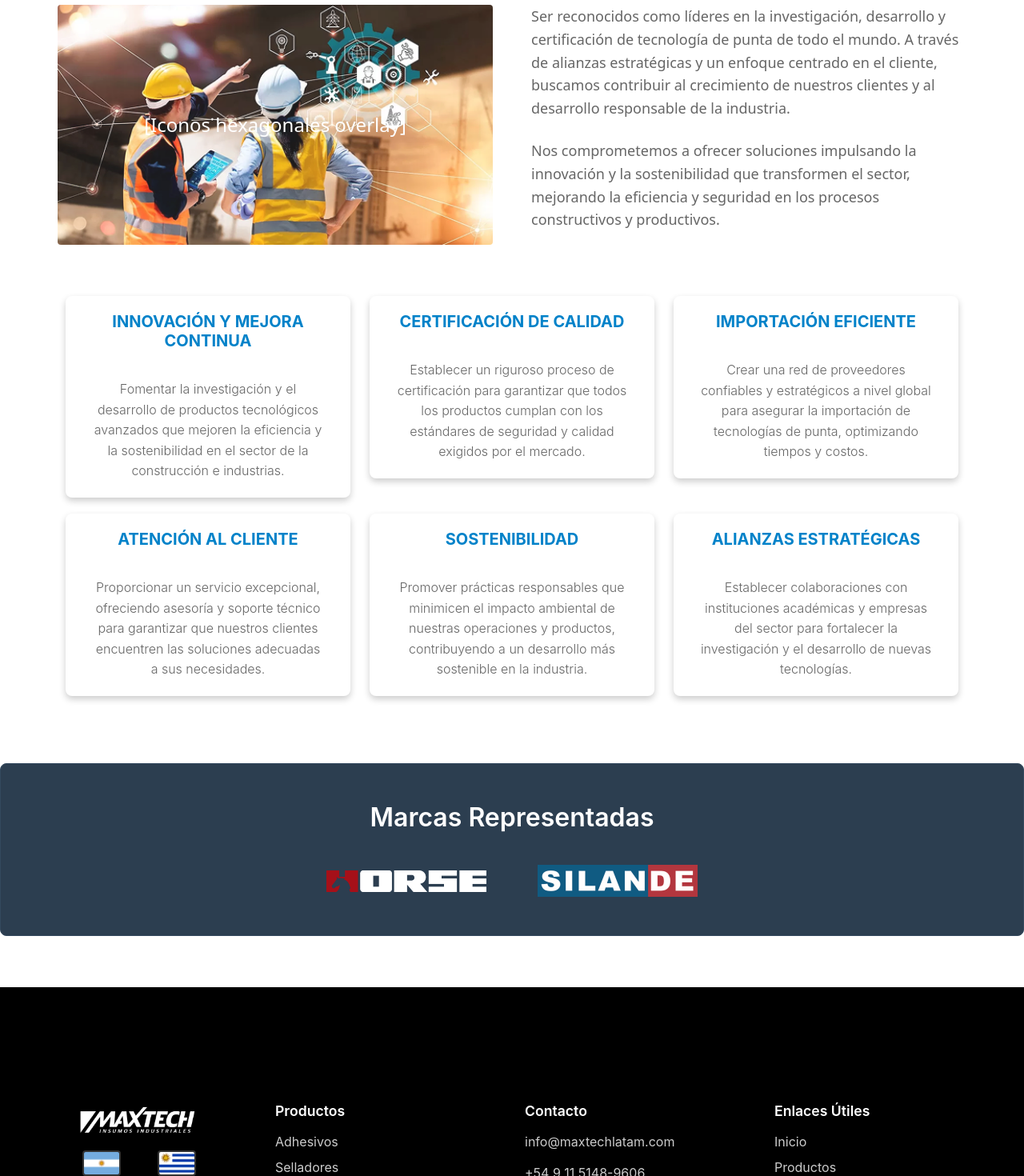
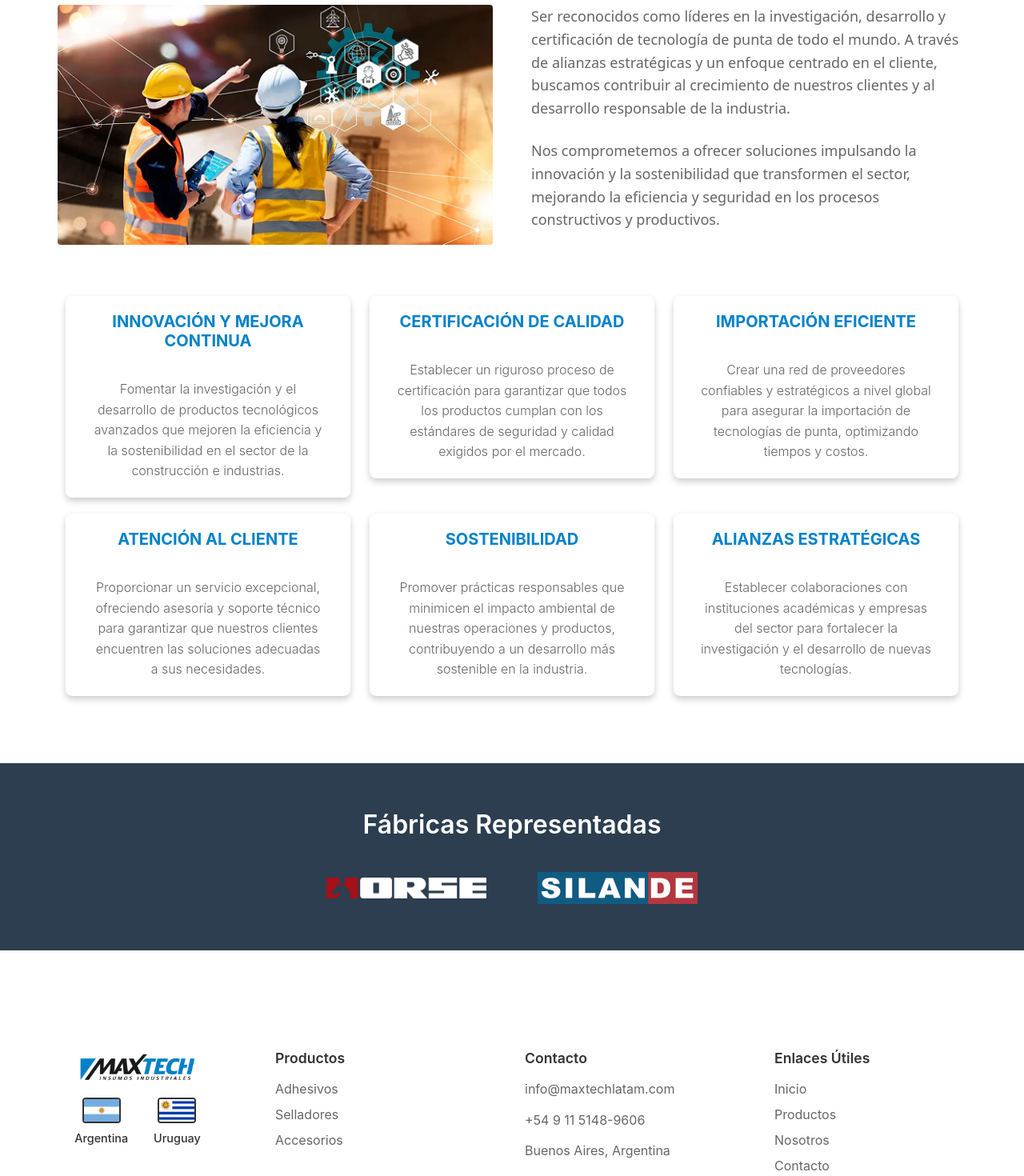
Before and after one commit to gastondigilio/maxtech, a React (Create React App) app: page / in a window 1280 px wide. Shown: the part 1240-2710 px from the top of the page at 80% size. Built offline with nearby package versions, Linux system fonts and the light colour scheme.

Commit message:
Cambios home

```diff
--- a/src/components/About/About.css
+++ b/src/components/About/About.css
@@ -99,12 +99,10 @@
 /* Sección de Marcas Representadas */
 .brands-section {
     margin-top: 4rem;
-    margin-bottom: 4rem;
-    padding: 3rem 0;
+    margin-bottom: 0;
+    padding: 3.6rem 0;
     text-align: center;
     background-color: #2c3e50;
-    border-radius: 8px;
-    border: 1px solid #34495e;
 }
 
 .brands-title {
--- a/src/components/Contact/Contact.css
+++ b/src/components/Contact/Contact.css
@@ -1,5 +1,5 @@
 .contact{
-    background-color: black;
+    background-color: #ffffff;
 }
 
 .contact .container {
@@ -31,5 +31,5 @@
     font-size: 1.5rem;
     font-weight: bold;
     margin: 10px 0;
-    color: #FFFFFF;
+    color: #333333;
 }
--- a/src/components/Footer/Footer.css
+++ b/src/components/Footer/Footer.css
@@ -1,7 +1,7 @@
 .footer {
-    background-color: #000000;
-    color: #ffffff;
-    padding: 3rem 0 0 0;
+    background-color: #FFFFFF;
+    color: #333333;
+    padding: 1.8rem 0 0 0;
     font-family: 'Inter', sans-serif;
 }
 
@@ -22,7 +22,6 @@
 .footer-logo-img {
     width: 150px !important;
     height: auto !important;
-    filter: brightness(0) saturate(100%) invert(100%) sepia(0%) saturate(0%) hue-rotate(0deg) brightness(100%) contrast(100%);
 }
 
 /* Selector más específico para asegurar que se aplique */
@@ -54,7 +53,7 @@ footer .footer-logo .footer-logo-img {
 
 .footer-flag span {
     font-size: 0.9rem;
-    color: #ffffff;
+    color: #333333;
     text-align: center;
     font-weight: 500;
 }
@@ -67,7 +66,7 @@ footer .footer-logo .footer-logo-img {
 }
 
 .footer-section h4 {
-    color: #ffffff;
+    color: #333333;
     font-size: 1.1rem;
     margin-bottom: 1rem;
     font-weight: 600;
@@ -75,7 +74,7 @@ footer .footer-logo .footer-logo-img {
 }
 
 .footer-section p {
-    color: #cccccc;
+    color: #666666;
     line-height: 1.6;
     margin-bottom: 1rem;
     text-align: left;
@@ -98,7 +97,7 @@ footer .footer-logo .footer-logo-img {
 }
 
 .footer-section ul li a {
-    color: #cccccc;
+    color: #666666;
     text-decoration: none;
     transition: color 0.3s ease;
     text-align: left;
@@ -165,7 +164,7 @@ footer .footer-logo .footer-logo-img {
 }
 
 .contact-link {
-    color: #cccccc;
+    color: #666666;
     text-decoration: none;
     transition: color 0.3s ease;
 }
@@ -328,9 +327,8 @@ footer .footer-logo .footer-logo-img {
 }
 
 .footer-bottom {
-    background-color: #111111;
+    background-color: #F0F0F0;
     padding: 1.5rem 0;
-    border-top: 1px solid #333333;
 }
 
 .footer-bottom-content {
@@ -345,7 +343,7 @@ footer .footer-logo .footer-logo-img {
 }
 
 .footer-bottom p {
-    color: #999999;
+    color: #666666;
     margin: 0;
     text-align: center;
     font-size: 0.9rem;
@@ -357,7 +355,7 @@ footer .footer-logo .footer-logo-img {
 }
 
 .footer-bottom-links a {
-    color: #999999;
+    color: #666666;
     text-decoration: none;
     font-size: 0.9rem;
     transition: color 0.3s ease;
--- a/src/components/Home/Home.jsx
+++ b/src/components/Home/Home.jsx
@@ -96,26 +96,7 @@ function Home() {
                                 borderRadius: '4px'
                             }}
                         />
-                        {/* Overlay con iconos hexagonales */}
-                        <div style={{
-                            position: 'absolute',
-                            top: '0',
-                            left: '0',
-                            right: '0',
-                            bottom: '0',
-                            background: 'rgba(255, 255, 255, 0.1)',
-                            display: 'flex',
-                            alignItems: 'center',
-                            justifyContent: 'center'
-                        }}>
-                            <div style={{
-                                fontSize: '24px',
-                                color: '#ffffff',
-                                textAlign: 'center'
-                            }}>
-                                [Iconos hexagonales overlay]
-                            </div>
-                        </div>
+
                     </div>
                 </div>
 
@@ -182,10 +163,10 @@ function Home() {
 
             {/* Sección de Marcas */}
             <div id="marcas" className="brands-section">
-                <h3 className="brands-title">Marcas Representadas</h3>
+                <h3 className="brands-title">Fábricas Representadas</h3>
                 <div className="brands-container">
                     <div className="brand-item">
-                        <a href="/productos?marca=horse" className="brand-link">
+                        <a href="https://es.horseen.com/" target="_blank" rel="noopener noreferrer" className="brand-link">
                             <img
                                 src="/horse.png"
                                 alt="Horse"
--- a/src/components/Navbar/Navbar.css
+++ b/src/components/Navbar/Navbar.css
@@ -51,7 +51,7 @@ html, body {
     display: flex;
     justify-content: space-between;
     align-items: center;
-    padding: 1.5rem 1.5rem !important;
+    padding: 1.2rem 1.5rem !important;
     margin: 0;
     background-color: white;
     color: #0082c9;
@@ -85,7 +85,7 @@ html, body {
 }
 
 .logo {
-    width: 162.15px;
+    width: 194.58px;
     height: auto;
     margin-right: 10px;
 }
--- a/src/components/Navbar/Navbar.jsx
+++ b/src/components/Navbar/Navbar.jsx
@@ -58,7 +58,6 @@ function Navbar({ variant = 'home' }) {
         if (variant === 'product') {
             return [
                 { href: "/#about-intro", text: "Sobre nosotros", id: "about" },
-                { href: "/#marcas", text: "Marcas representadas", id: "marcas" },
                 { href: "/productos", text: "Productos", id: "productos" },
                 { href: "#contact", text: "Contacto", id: "contact" }
             ];
@@ -66,7 +65,6 @@ function Navbar({ variant = 'home' }) {
         // Variante por defecto (home)
         return [
             { href: "#about-intro", text: "Sobre nosotros", id: "about" },
-            { href: "#marcas", text: "Marcas representadas", id: "marcas" },
             { href: "/productos", text: "Productos", id: "productos" },
             { href: "#contact", text: "Contacto", id: "contact" }
         ];
@@ -77,7 +75,7 @@ function Navbar({ variant = 'home' }) {
             <nav className="navbar">
                 <div className="navbar-left">
                     <a href="/" className="logo-link">
-                        <img src="/images/ui/logoMaxtech.png" alt="Logo Maxtech" className="logo" />
+                        <img src="/maxtechsinbg.png" alt="Logo Maxtech" className="logo" />
                     </a>
                 </div>
                 <div className={`navbar-right ${menuOpen ? 'show' : ''}`}>
```
